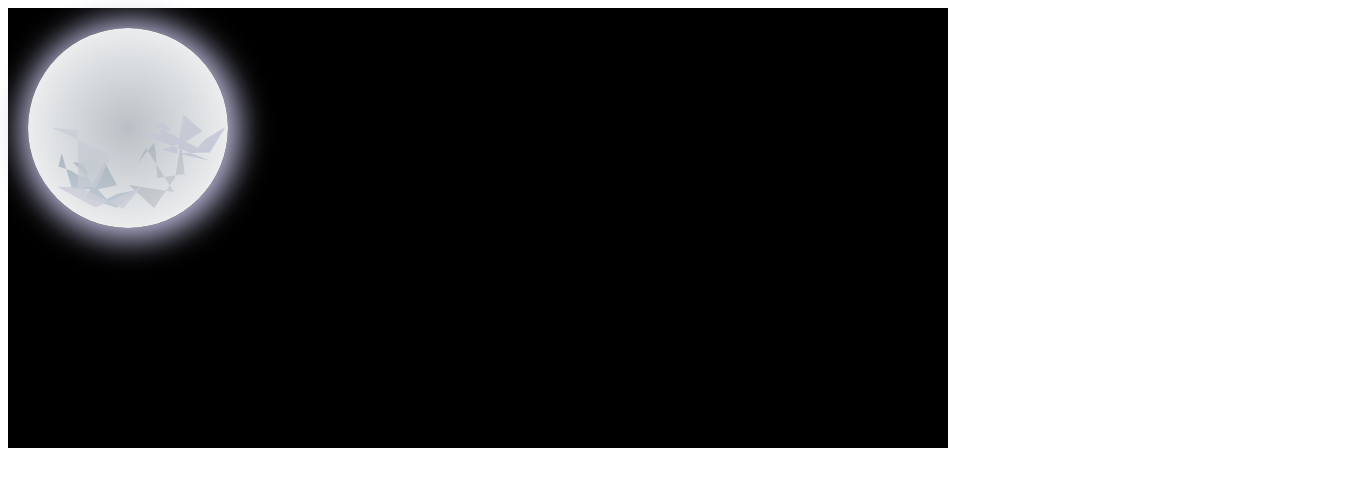
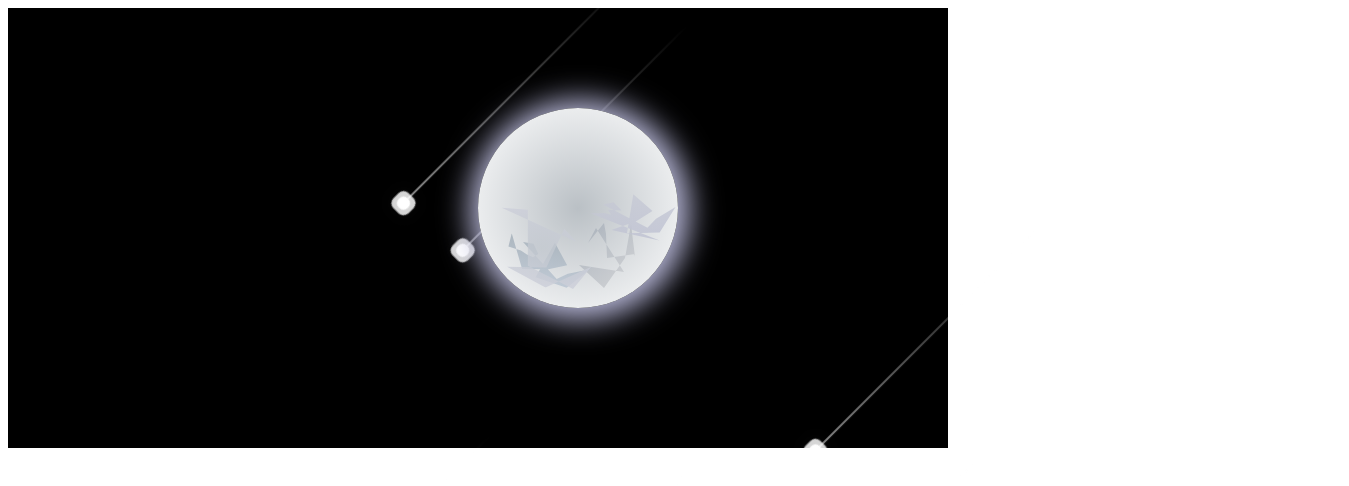
Before and after one commit to margaritaritik/css-module, a React (Create React App) app: page / in a window 1280 px wide. Shown: the top 486 px of the page, 1349 px wide, since content can reach past the window. Built offline with nearby package versions, Linux system fonts and the light colour scheme.

Commit message:
starfall

```diff
--- a/src/components/animation time of day/Moon.jsx
+++ b/src/components/animation time of day/Moon.jsx
@@ -4,6 +4,16 @@ import styles from './moon_style.module.css';
 const Moon = () => {
     return (
         <div className={styles.container}>
+            <div className={styles.stars}>
+                <span></span>
+                <span></span>
+                <span></span>
+                <span></span>
+                <span></span>
+                <span></span>
+                <span></span>
+                <span></span>
+            </div>
             <div className={styles.container_moon}>
                 <li className={styles.spot}></li>
                 <li className={styles.spot}></li>
--- a/src/components/animation time of day/moon_style.module.css
+++ b/src/components/animation time of day/moon_style.module.css
@@ -9,8 +9,8 @@
 }
 .container_moon{
     position: relative;
-    top: 0;
-    left: 0;
+    top: 20%;
+    left: 50%;
     opacity: 1;
     width: 100%;
     height: 100%;
@@ -72,3 +72,113 @@
     clip-path: polygon(44% 77%, 86% 85%, 94% 51%, 64% 95%, 28% 87%, 59% 71%, 62% 18%, 75% 28%, 7% 20%, 28% 11%);
 
 }
+
+
+/*//////////STARTS///////////////*/
+.stars{
+    position: absolute;/*абсолютное позиционирование*/
+    /*top: 10%;*/
+    /*left: 10%;*/
+    width: 100%;
+    height: 100%;
+    /*background: url(bg2.jpg);!*фоновая картинка*!*/
+    /*background-size: cover;!*растянуть на весь экран сохраняя пропорции*!*/
+    /*background-position-x: center;!*позиция картинки по горизонтали в центре*!*/
+    animation: animateBg 50s linear infinite;/*свойства анимации*/
+}
+
+@keyframes animateBg{
+    0%,100%
+    {
+        transform: scale(1);
+    }
+    50%
+    {
+        transform: scale(1.2);
+    }
+}
+
+span{
+    position: absolute;
+    width: 4px;/*ширина звезды*/
+    height: 4px;/*высота звезды*/
+    background: #fff;/*цвет звезды*/
+    border-radius: 50%;/*закоугление углов*/
+    box-shadow: 0 0 0 4px rgb(255, 255, 255),
+    0 0 0 8px rgba(255, 255, 255, 0.84),
+    0 0 20px rgba(255,255,255,1);
+    animation: animate 3s linear infinite;
+}
+span:before{
+    content: '';
+    position: absolute;
+    top: 50%;
+    transform: translateY(-50%);
+    width: 300px;
+    height: 1px;
+    background: linear-gradient(90deg,#fff,transparent);
+}
+@keyframes animate{
+    0%
+    {
+        transform: rotate(-45deg) translateX(0);
+    }
+    70%
+    {
+        opacity: 1;
+    }
+    100%
+    {
+        transform: rotate(-45deg) translateX(-1000px);
+        opacity: 0;
+    }
+}
+
+span:nth-child(1){
+    top: 0px;/*верхняя координата*/
+    right: 0px;/*правая координата*/
+    animation-delay: 0;/*задержка анимации*/
+    animation-duration: 1s;/*длительность анимации*/
+}
+span:nth-child(2){
+    top: 0px;
+    right: 80px;
+    animation-delay: 0.2s;
+    animation-duration: 3s;
+}
+span:nth-child(3){
+    top: 80px;
+    right: 0px;
+    animation-delay: 0.4s;
+    animation-duration: 2s;
+}
+span:nth-child(4){
+    top: 0px;
+    right: 180px;
+    animation-delay: 0.6s;
+    animation-duration: 1.5s;
+}
+span:nth-child(5){
+    top: 0px;
+    right: 400px;
+    animation-delay: 0.8s;
+    animation-duration: 2.5s;
+}
+span:nth-child(6){
+    top: 0px;
+    right: 600px;
+    animation-delay: 1s;
+    animation-duration: 3s;
+}
+span:nth-child(7){
+    top: 300px;
+    right: 0px;
+    animation-delay: 1.2s;
+    animation-duration: 1.75s;
+}
+span:nth-child(8){
+    top: 0px;
+    right: 700px;
+    animation-delay: 1.4s;
+    animation-duration: 1.25s;
+}
```
